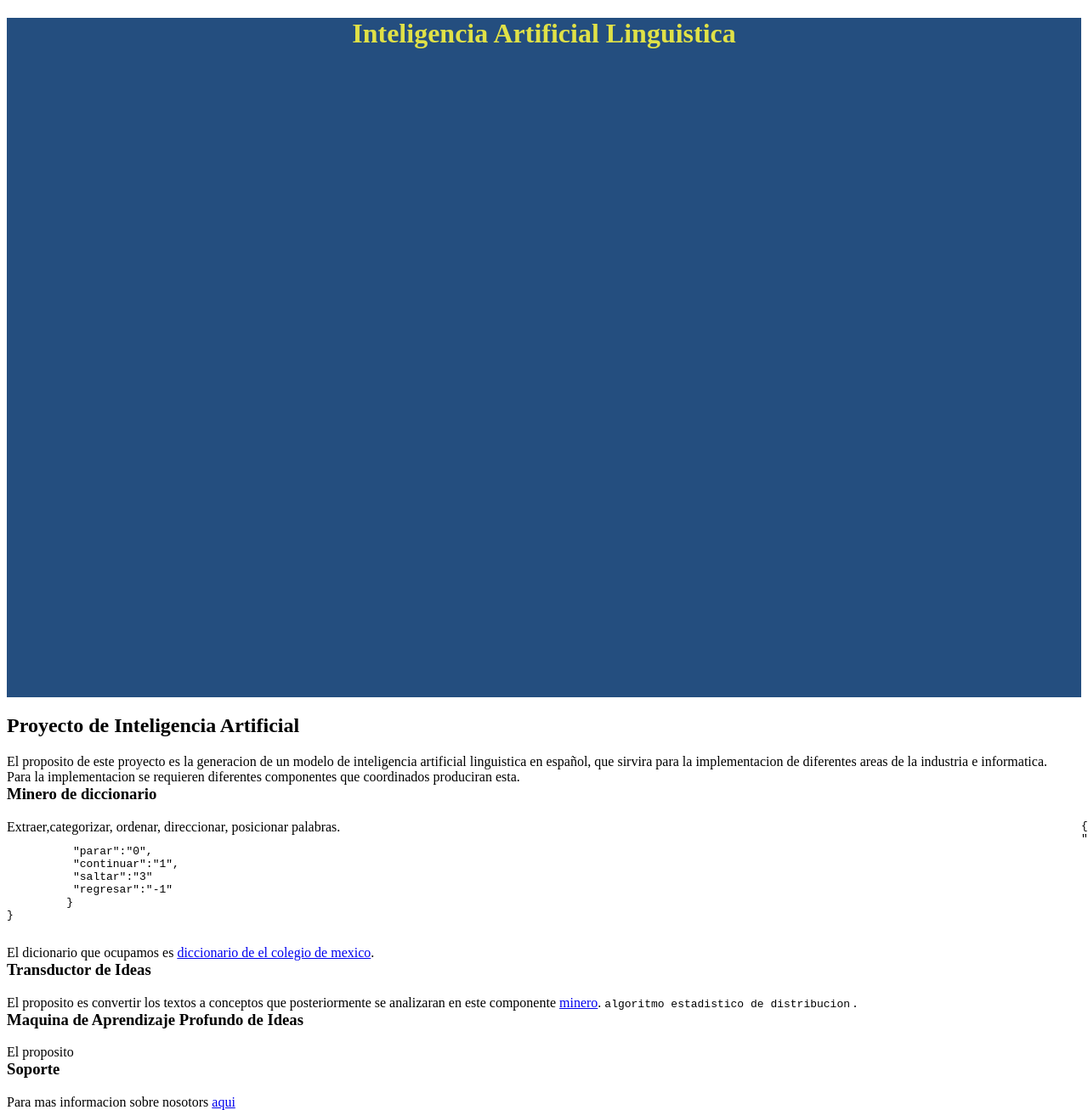
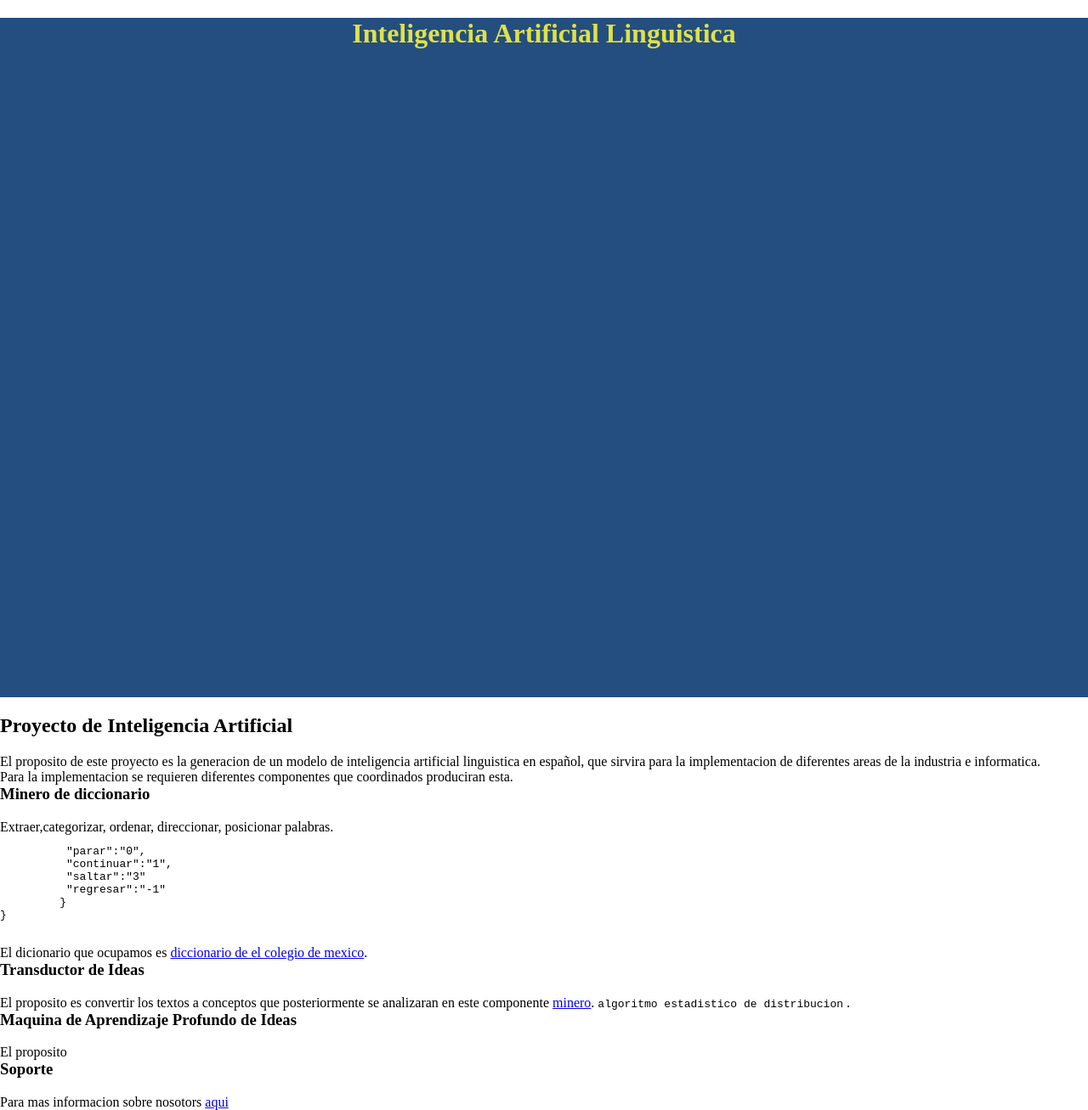
Before and after one commit to PT-Adrian/orionworkflow.github.io, a Jekyll site: the page built from index.md, in a window 1280 px wide. Shown: the whole page at 85% size. Built offline with Jekyll 4.4.1, drawn with Linux system fonts in a browser that asks for light colours; our own code applies the rules of GitHub Pages for plain Markdown files.

Commit message:
Update style.css

```diff
--- a/assets/css/style.css
+++ b/assets/css/style.css
@@ -20,6 +20,14 @@ html {
 *:focus {
     outline: none;
 }
+
+body{
+    margin:0px;
+    -webkit-appearance: none;
+    -moz-appearance: none;
+    appearance: none;
+}
+
 
 input{
     width:100%;
```
